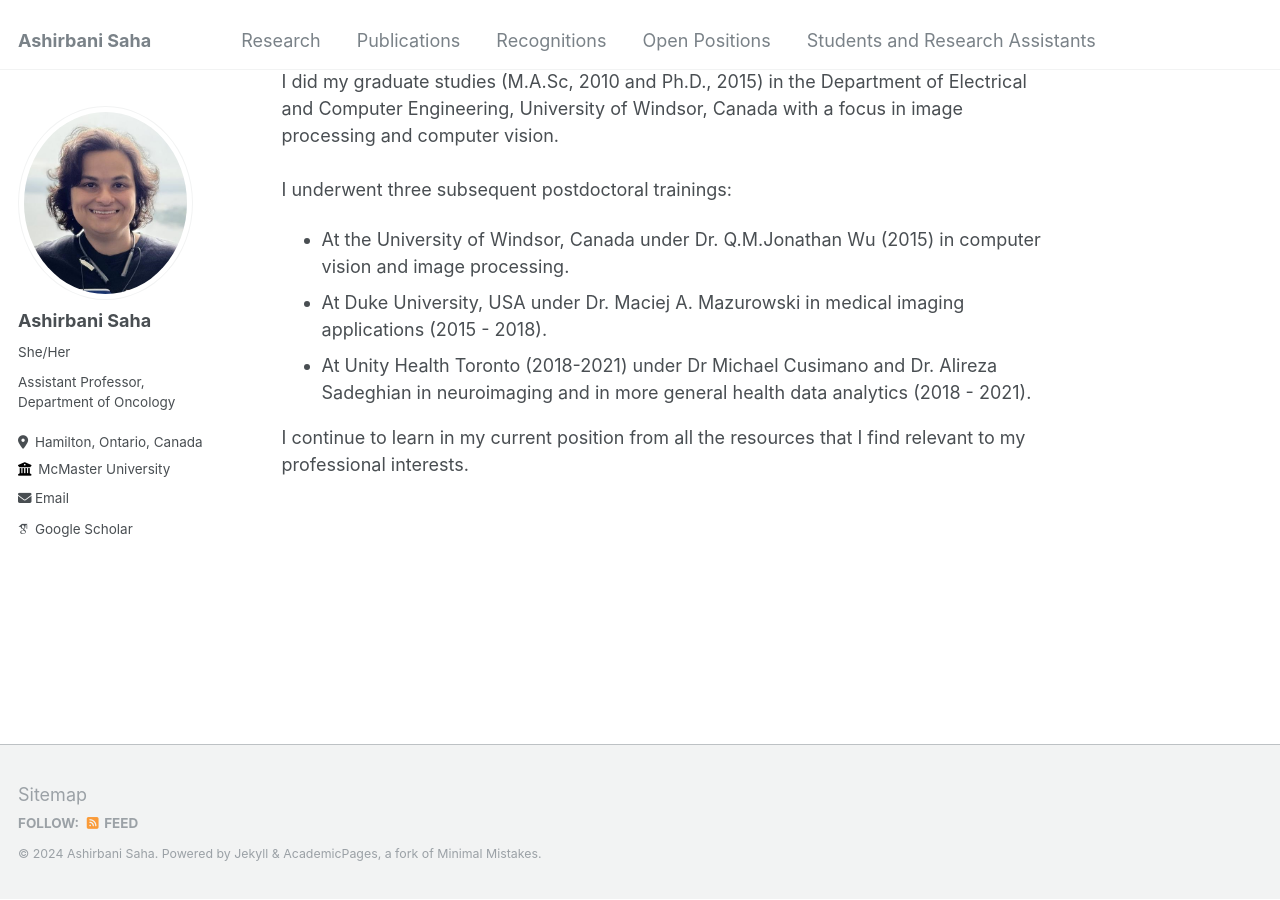
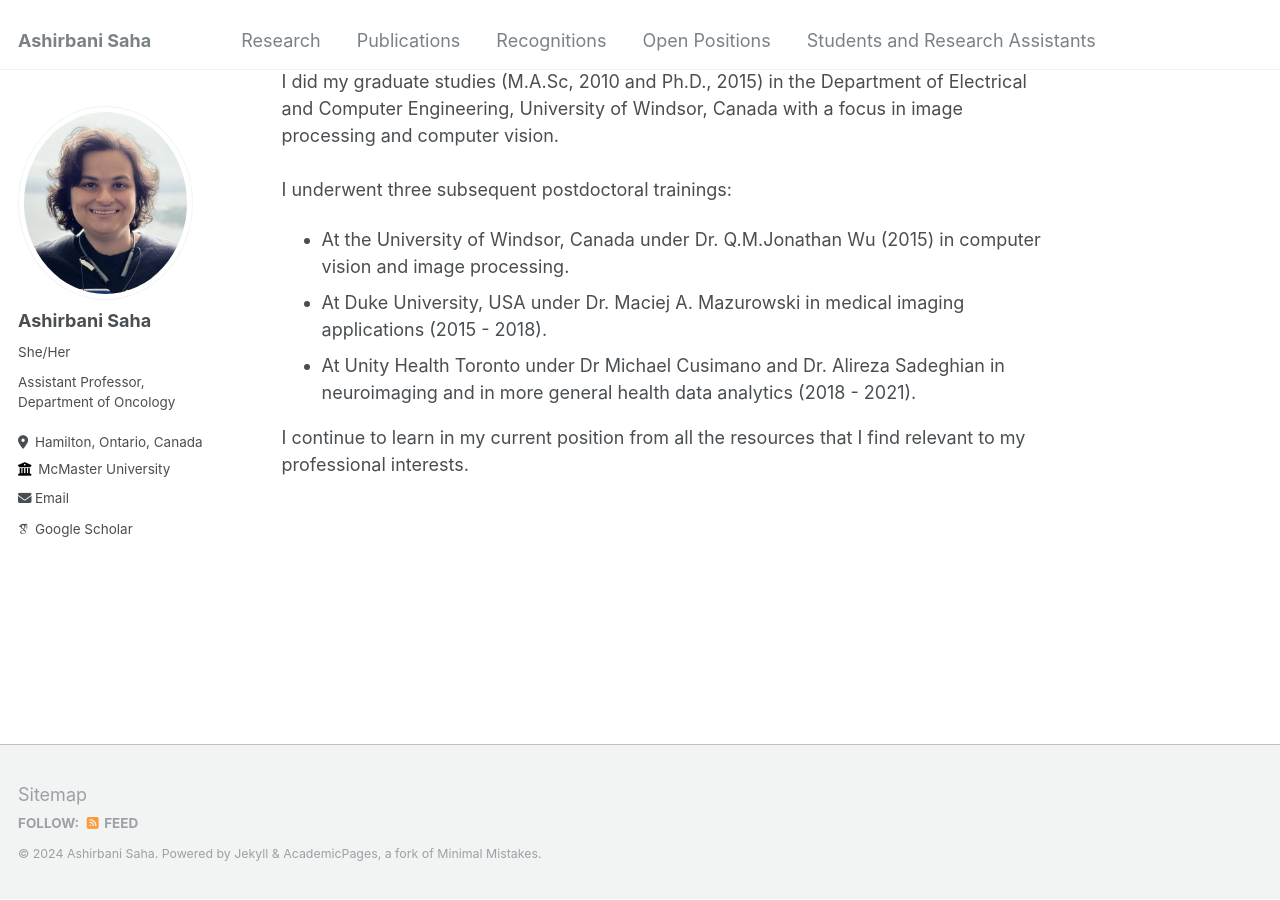
Before and after one commit to asrepo2019/ashirbanisaha, a Jekyll site: the page built from _pages/about.md, in a window 1280 px wide and 900 px high, scrolled down 681 px. Built offline with Jekyll 4.4.1, drawn with Linux system fonts in a browser that asks for light colours; some web fonts are replaced.

Commit message:
Update about.md

```diff
--- a/_pages/about.md
+++ b/_pages/about.md
@@ -24,6 +24,6 @@ I did my graduate studies (M.A.Sc, 2010 and Ph.D., 2015) in the Department of El
 I underwent three subsequent postdoctoral trainings:
 * At the University of Windsor, Canada under Dr. Q.M.Jonathan Wu (2015) in computer vision and image processing.
 * At Duke University, USA under Dr. Maciej A. Mazurowski in medical imaging applications (2015 - 2018).
-* At Unity Health Toronto (2018-2021) under Dr Michael Cusimano and Dr. Alireza Sadeghian in neuroimaging and in more general health data analytics (2018 - 2021).
+* At Unity Health Toronto under Dr Michael Cusimano and Dr. Alireza Sadeghian in neuroimaging and in more general health data analytics (2018 - 2021).
 
 I continue to learn in my current position from all the resources that I find relevant to my professional interests.
```
